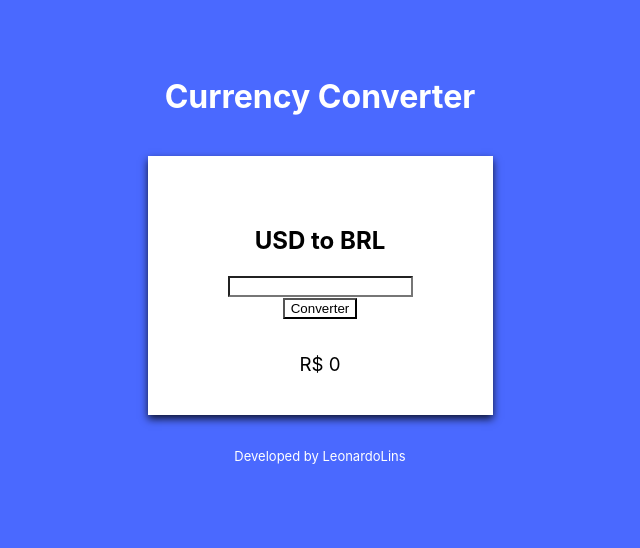
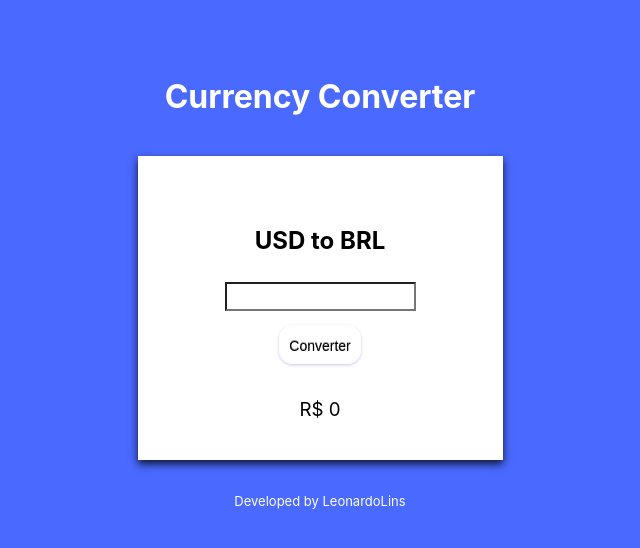
Before and after one commit to leonardormlins/currency-converter, a React (Create React App) app: page / in a window 1280 px wide. Shown: the top 548 px of the page, without its empty margins (320-960 px from the left). Built offline with nearby package versions, Linux system fonts and the light colour scheme.

Commit message:
Done beta version!

```diff
--- a/src/components/Converter.css
+++ b/src/components/Converter.css
@@ -9,12 +9,36 @@ h2, input, .Result, .Button{
     text-align: center;
 }
 
+input{
+    padding: 5px;
+    margin: 7px;
+}
+
 h3{
     font-weight: normal;
     background-color: white;
-    padding-top: 15px;
+    padding-top: 8px;
 }
 
-.button{
-    padding-top: 4px;
+#submit{
+    padding-top: 8px;
+    font-size: 14px;
+    color: #050505;
+    background: -webkit-gradient(
+        linear, left top, left bottom,
+        from(#ffffff),
+        to(#ffffff));
+    background: linear-gradient(
+        top,
+        #ffffff 0%,
+        #ffffff);
+    border-radius: 14px;
+    border: 5px solid #ffffff;
+    box-shadow:
+        0px 1px 3px rgba(137,136,222,0.5),
+        inset 0px 0px 1px rgba(255,255,255,0.7);
+    text-shadow:
+        0px -1px 0px rgba(000,000,000,0.4),
+        0px 1px 0px rgba(255,255,255,0.3);
+
 }
--- a/src/components/Converter.js
+++ b/src/components/Converter.js
@@ -39,6 +39,7 @@ export default class Converter extends Component {
                     onChange={(event)=>{this.setState({ currencyA_value: event.target.value })}} ></input>
                 <div className="Button">
                     <input type="button"
+                        id="submit"
                         value="Converter"
                         onClick={this.convert} ></input>
                 </div>
```
Also changed, not shown: 1 other file (tests, documents, lock files or other folders).
